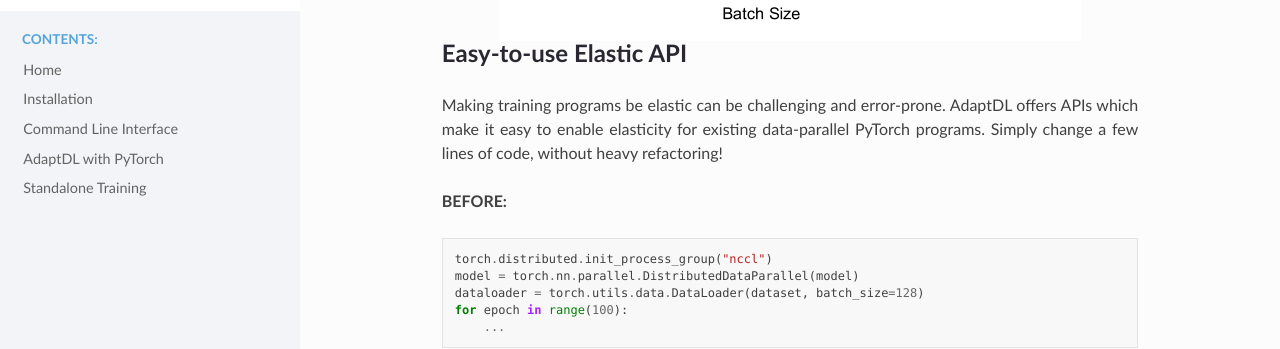
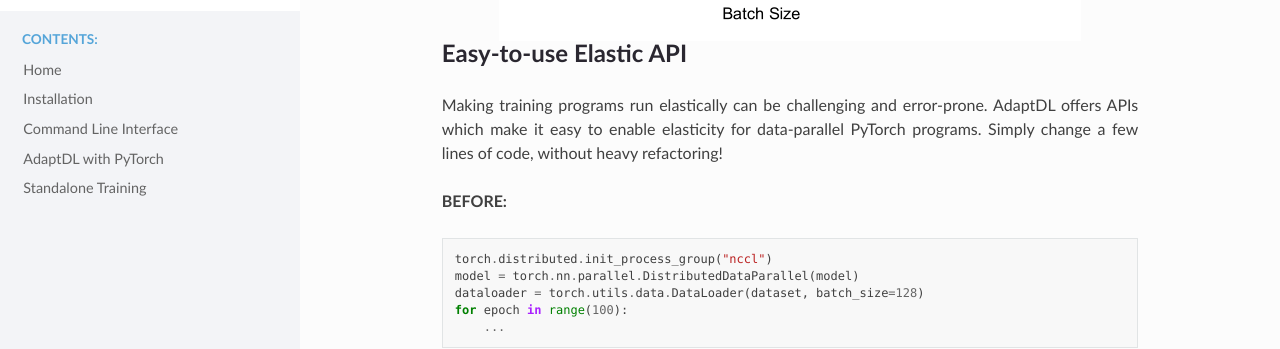
Before and after one commit to petuum/adaptdl, a Sphinx documentation site: the page built from docs/README.rst, in a window 1280 px wide and 900 px high, scrolled down 1645 px. Shown: the part 162-511 px from the top of the window. Built offline with Sphinx 7.4.7 and the Read the Docs theme 2.0.0, drawn with Linux system fonts in a browser that asks for light colours; pages that are not in the unit, such as notebooks, are missing from menus.

Commit message:
Update README.rst

```diff
--- a/docs/README.rst
+++ b/docs/README.rst
@@ -71,10 +71,9 @@
 Easy-to-use Elastic API
 ^^^^^^^^^^^^^^^^^^^^^^^
 
-Making training programs be elastic can be challenging and error-prone.
-AdaptDL offers APIs which make it easy to enable elasticity for existing
-data-parallel PyTorch programs. Simply change a few lines of code, without
-heavy refactoring!
+Making training programs run elastically can be challenging and error-prone.
+AdaptDL offers APIs which make it easy to enable elasticity for data-parallel
+PyTorch programs. Simply change a few lines of code, without heavy refactoring!
 
 **BEFORE:**
 
```
